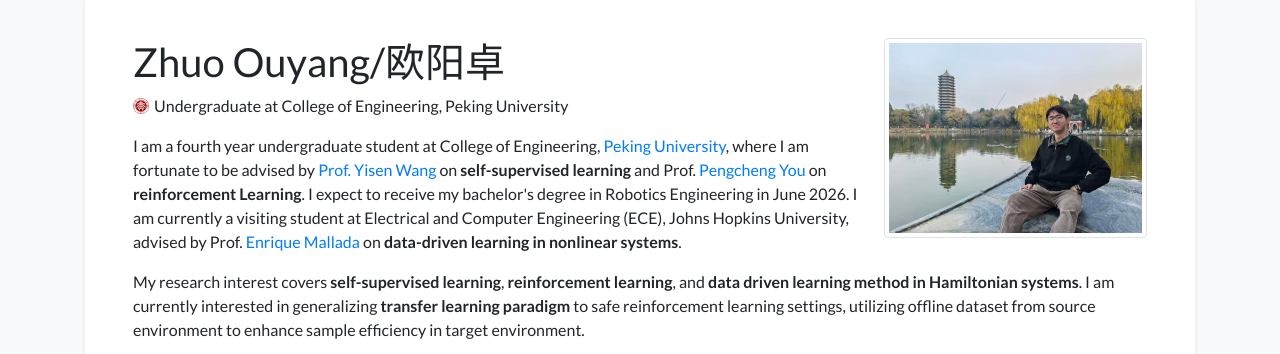
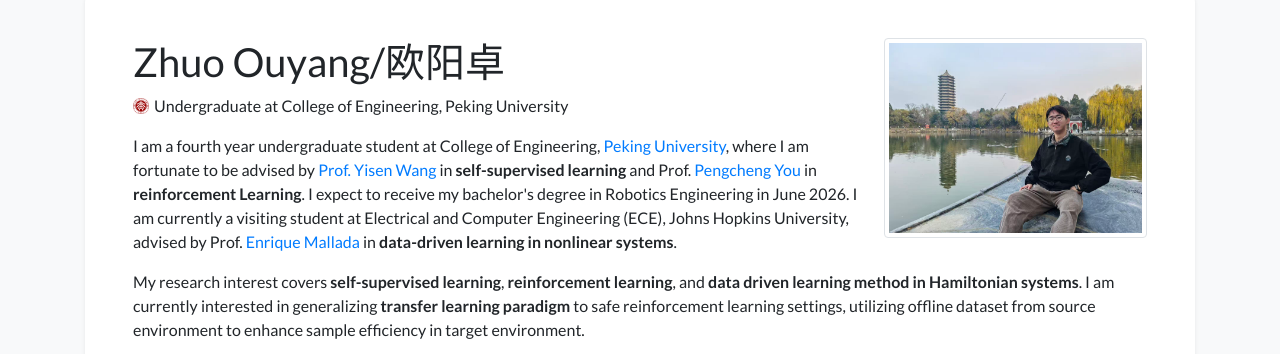
Before and after one commit to Owen-in-pku/Zhuo-Ouyang, a Jekyll site: the page built from index.html, in a window 1280 px wide and 900 px high. Shown: the part 90-444 px from the top of the window. Built offline with Jekyll 4.4.1, drawn with Linux system fonts in a browser that asks for light colours; nearby versions of some CDN libraries; a style sheet for code colours, icons or effects is not loaded.

```diff
--- a/_data/profile.yml
+++ b/_data/profile.yml
@@ -24,11 +24,11 @@ short_bio_text_justify: false
 short_bio: >-
   <p>
     I am a fourth year undergraduate student at College of Engineering, <a href="https://english.pku.edu.cn/" target="_blank">Peking University</a>, where I am fortunate to be advised by
-    <a href="https://yisenwang.github.io/" target="_blank">Prof. Yisen Wang </a> on <strong>self-supervised learning</strong> and Prof.
-    <a href="https://pengcheng-you.github.io/desires-lab/" target="_blank">Pengcheng You</a> on <strong>reinforcement Learning</strong>.
+    <a href="https://yisenwang.github.io/" target="_blank">Prof. Yisen Wang </a> in <strong>self-supervised learning</strong> and Prof.
+    <a href="https://pengcheng-you.github.io/desires-lab/" target="_blank">Pengcheng You</a> in <strong>reinforcement Learning</strong>.
     I expect to receive my bachelor's degree in Robotics Engineering in June 2026.
     I am currently a visiting student at Electrical and Computer Engineering (ECE), Johns Hopkins University, advised by Prof. <a href="https://mallada.ece.jhu.edu/" target="_blank">Enrique Mallada</a>
-    on <strong>data-driven learning in nonlinear systems</strong>.
+    in <strong>data-driven learning in nonlinear systems</strong>.
   <p>
     My research interest covers <strong>self-supervised learning</strong>, <strong>reinforcement learning</strong>, and <strong>data driven learning method in Hamiltonian systems</strong>.
     I am currently interested in generalizing <strong>transfer learning paradigm</strong> to safe reinforcement learning settings, utilizing
```
